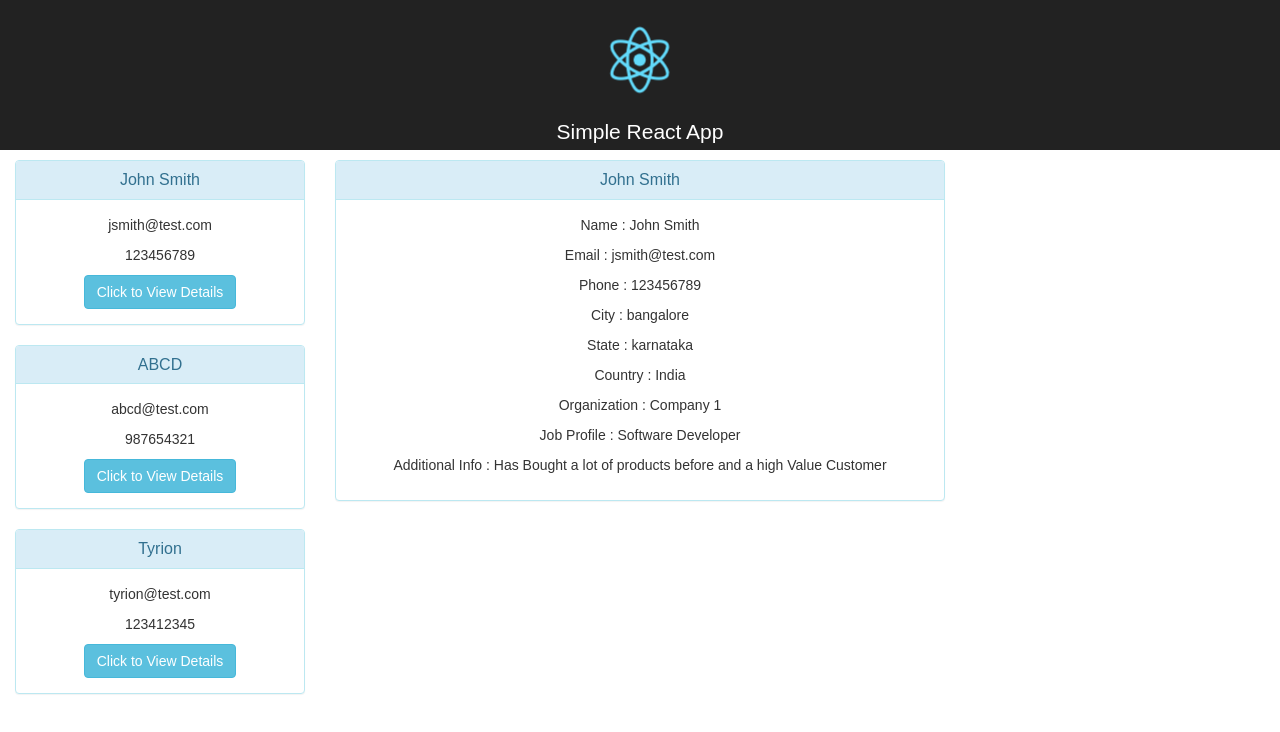
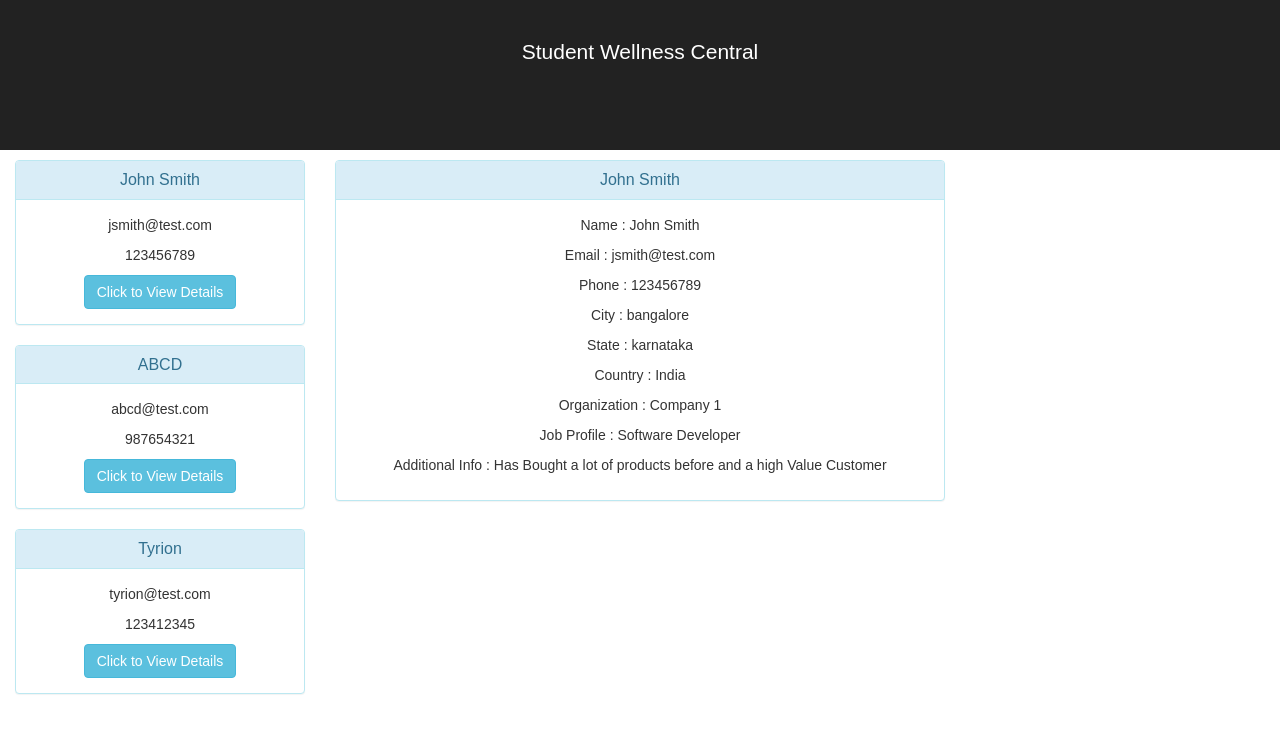
Before and after one commit to emasplund/IAv1, a React (Create React App) app: page /customerlist in a window 1280 px wide. Shown: the top 732 px of the page. Built offline with nearby package versions, Linux system fonts and the light colour scheme.

Commit message:
removed readme

```diff
--- a/src/App.js
+++ b/src/App.js
@@ -13,8 +13,7 @@ class App extends Component {
       <Router basename={process.env.PUBLIC_URL}>
         <div className="App">
         <header className="App-header">
-          <img src={logo} className="App-logo" alt="logo" />
-          <h1 className="App-title">Simple React App</h1>
+          <h1 className="App-title">Student Wellness Central</h1>
         </header>
           <Switch>
                 <Route exact path= "/" render={() => (
```
